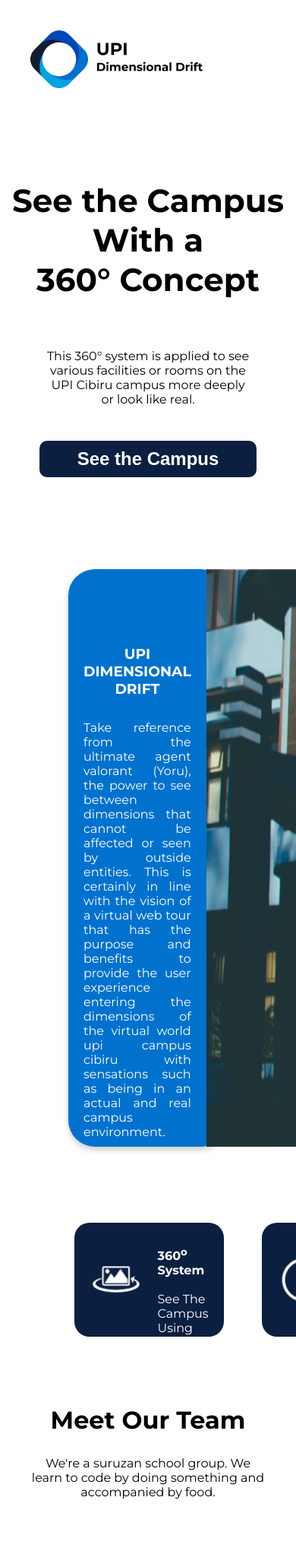
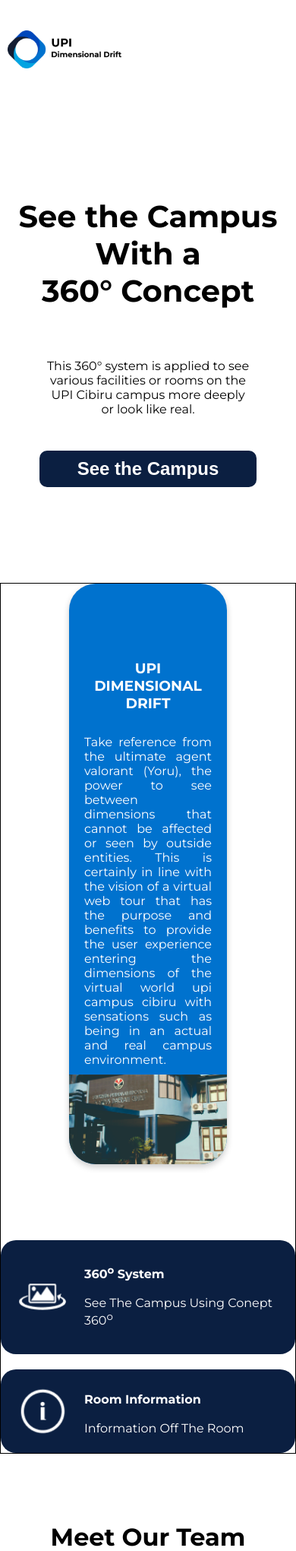
Before and after one commit to TitamSeptian/upi-dimensional-drift, a PHP site: page / in a window 390 px wide; the page is wider, and only the part inside the window is pictured. Shown: the top 2041 px of that part at 76% size. Run offline with PHP 8.4, Linux system fonts and the light colour scheme.

Commit message:
edit about&footer

```diff
--- /dev/null
+++ b/assets/css/responsive.css
@@ -0,0 +1,150 @@
+ /* new utilities style*/
+ html{
+    scroll-behavior: smooth;
+}
+ .hamburger{
+     position: fixed;
+     right: 10px;
+     /* top: 30px; */
+ }
+ .hidden{
+    visibility: hidden;
+    display: none;
+ }
+
+ /* new style for about */
+#about{
+    display: flex;
+    flex-direction: column;
+    /* align-items: center; */
+    border: 1px solid black;
+}
+
+
+
+/* new style for footer */
+.container_footer_utama{
+    background-color: #131d32;
+    color: white;
+    padding: 60px 40px ;
+    display: flex;
+}
+
+
+.container_footer_2{
+    /* border: 1px solid black; */
+    width: 100%;
+    display: flex;
+    flex-direction: column;
+    justify-content: space-between;
+}
+
+.container_footer_2 .fotnav-links{
+    display: flex;
+    justify-content: space-between;
+    list-style: none;
+}
+
+.container_footer_2 .fotnav-links .fotnav-item a{
+    color: white;
+    font-weight: 700;
+    font-size: 18px;
+    text-decoration: none;
+}
+
+.container_footer_2 .footer_socmed{
+    display: flex;
+    flex-direction: column;
+    align-items: end;
+}
+
+.container_footer_legal {
+    background-color: #131d32;
+    color: white;
+    font-size: 14px;
+    padding: 30px 40px;
+}
+#socmed_title{
+    margin-bottom: 10px;
+}
+
+@media(max-width:1170px){
+    #home h1 {
+        font-size: 40px;
+        margin-bottom: 20px;
+    }
+
+    #home p {
+        width: 70%;
+    }
+
+    .about-upi {
+        flex-direction: column;
+    }
+
+    .about-feature{
+        flex-wrap: wrap;
+    }
+    .about-upi img {
+        border-radius: 0px 0px 35px 35px;
+    }
+
+    #our-team .teams{
+        flex-wrap: wrap;
+    }
+
+    .container_footer_utama{
+        flex-wrap: wrap;
+    }
+
+    .container_footer_2{
+        margin-top: 30px;
+    }
+
+    .container_footer_2 .fotnav-links{
+        flex-direction: column;
+
+    }
+    .container_footer_2 .fotnav-links li{
+        margin-bottom: 40px;
+    }
+    .footer_desc{
+        /* border: 1px solid black; */
+        width: 100%;
+    }
+    .footer_desc .desc_singkat{
+        margin: 10px 0;
+        /* width: 600px; */
+        text-align: justify;
+        font-size: 14px;
+    }
+}
+
+@media (max-width: 762px) {
+    #navbar img{
+        width: 150px;
+    }
+    #navbar{
+        padding: 40px 10px;
+    }
+    #navbar .nav-links {
+        /* display: none; */
+        /* position: fixed;
+        padding-top: 100px;
+        background: #fff;
+        height: 100vh;
+        max-width: 300px;
+        transform: translate(100%);
+        top: 0vh;
+        right: 0;
+        display: flex;
+        flex-direction: column;
+        margin-left: -40px;
+        padding-left: 100px;
+        transition: transform 0.5s ease-in-out;
+        box-shadow: 5px 0px 10px 0px #aaa; */
+    }
+
+
+
+}
--- a/assets/css/styles.css
+++ b/assets/css/styles.css
@@ -283,10 +283,13 @@ body {
 
 .about-feature {
     display: flex;
-    gap: 50px;
+    justify-content: center;
+    gap: 20px;
+    margin-top: 100px;
+    /* gap: 50px;
     margin-top: 100px;
     margin-right: 25%;
-    margin-left: 25%;
+    margin-left: 25%; */
 }
 
 .about-item-system {
@@ -404,7 +407,7 @@ body {
 
 /* Footer Style */
 
-.container_footer_utama {
+/* .container_footer_utama {
     background-color: #131d32;
     color: white;
     padding: 30px 20px 30px 40px;
@@ -477,7 +480,7 @@ body {
     color: white;
     padding: 30px 20px 30px 40px;
     display: flex;
-}
+} */
 
 /* Footer Style sampe di sini*/
 
@@ -498,7 +501,7 @@ body {
         display: none;
         /* width: 100%;         */
         /* opacity: 0; */
-        border: 1px solid black;
+        /* border: 1px solid black; */
     }
 
     #home h1 {
--- /dev/null
+++ b/assets/js/responsive.js
@@ -0,0 +1,40 @@
+
+const hamburger = document.querySelector('.hamburger')
+const footer = document.querySelector('.container_footer_utama')
+const footer1 = document.querySelector('.container_footer_1')
+const footer2 = document.querySelector('.container_footer_2')
+// hamburger.addEventListener('click',()=>{
+//     hamburger.classList.toggle('is-active')
+//     if(hamburger.classList.contains("is-active")){
+//         showNav()
+//     }else{
+//         hiddenNav()
+//     }
+// })
+
+// if(window.innerWidth <= 762){
+//     console.log('afa')
+//     hamburger.classList.remove('hidden')
+// }
+
+// if(window.innerWidth >= 762){
+//     hamburger.classList.add('hidden')
+// }
+
+// function hiddenNav(){
+//     document.querySelector('#navbar .nav-links').style.transform = ("translate(100%)");
+// }
+
+// function showNav(){
+//     document.querySelector('#navbar .nav-links').style.transform = ("translate(0%)");
+// }
+
+// window.addEventListener("resize", function() {
+//     if (window.innerWidth <= 762){
+//         hamburger.classList.remove('hidden')
+//     };
+//     if(window.innerWidth >= 762){
+//         hamburger.classList.add('hidden')
+//     }
+
+//   });
--- a/index.html
+++ b/index.html
@@ -6,6 +6,10 @@
         <meta name="viewport" content="width=device-width, initial-scale=1.0" />
         <title>UPI Dimensional Drift</title>
         <link rel="stylesheet" href="./assets/css/styles.css" />
+
+        <link rel="stylesheet" href="./assets/css/responsive.css">
+        <!-- hamburger css -->
+        <link rel="stylesheet" href="https://cdnjs.cloudflare.com/ajax/libs/hamburgers/1.2.1/hamburgers.min.css" integrity="sha512-+mlclc5Q/eHs49oIOCxnnENudJWuNqX5AogCiqRBgKnpoplPzETg2fkgBFVC6WYUVxYYljuxPNG8RE7yBy1K+g==" crossorigin="anonymous" referrerpolicy="no-referrer" />
         <link
             rel="icon"
             type="image/png"
@@ -13,7 +17,7 @@
         />
     </head>
     <body>
-        <div class="preloader">
+        <!-- <div class="preloader">
             <div class="center">
                 <div class="wrapper text-center">
                     <img src="./assets/images/logo/logo.png" alt="logo" />
@@ -26,14 +30,16 @@
                     </div>
                 </div>
             </div>
-        </div>
+        </div> -->
         <nav id="navbar" class="">
             <!-- nanti navbar disini -->
-            <img
-                src="./assets/images/logo/logo-with-text.png"
-                class="logo"
-                alt=""
-            />
+            <a href="#">
+                <img
+                    src="./assets/images/logo/logo-with-text.png"
+                    class="logo"
+                    alt=""
+                />
+            </a>
 
             <ul class="nav-links">
                 <li class="nav-item">
@@ -49,6 +55,12 @@
                     <a href="#gallery" class="nav-link">Gallery</a>
                 </li>
             </ul>
+
+            <button class="hamburger hamburger--collapse  hidden" type="button">
+                <span class="hamburger-box">
+                  <span class="hamburger-inner"></span>
+                </span>
+            </button>
         </nav>
         <section id="home">
             <!-- home disini -->
@@ -65,7 +77,7 @@
         <section id="about">
             <!-- about disini -->
             <div class="about-upi">
-                <div>
+                <div class="item-text">
                     <h3 class="item-judul">UPI Dimensional Drift</h3>
                     <p class="item-deskripsi">
                         Take reference from the ultimate agent valorant (Yoru),
@@ -430,11 +442,12 @@
                     </div>
                 </div>
             </div>
-
+            <hr style="height:1px;border:none;color:#333;background-color:#333;">
             <div class="container_footer_legal">
                 <p>&copy; 2022 Sekolah Suzuran. All right reserved</p>
             </div>
         </footer>
         <script src="./assets/js/script.js"></script>
+        <script src="./assets/js/responsive.js"></script>
     </body>
 </html>
```
